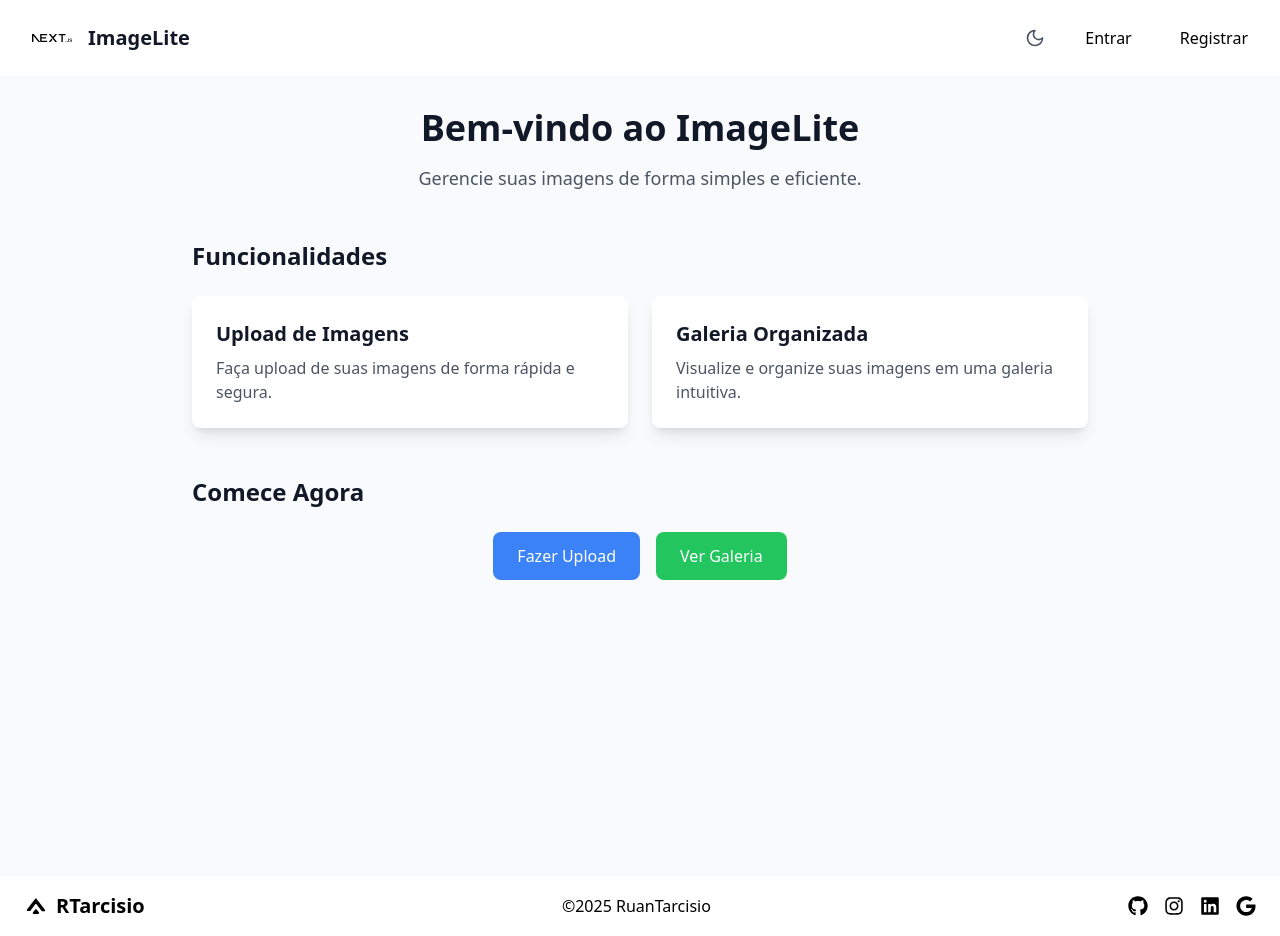
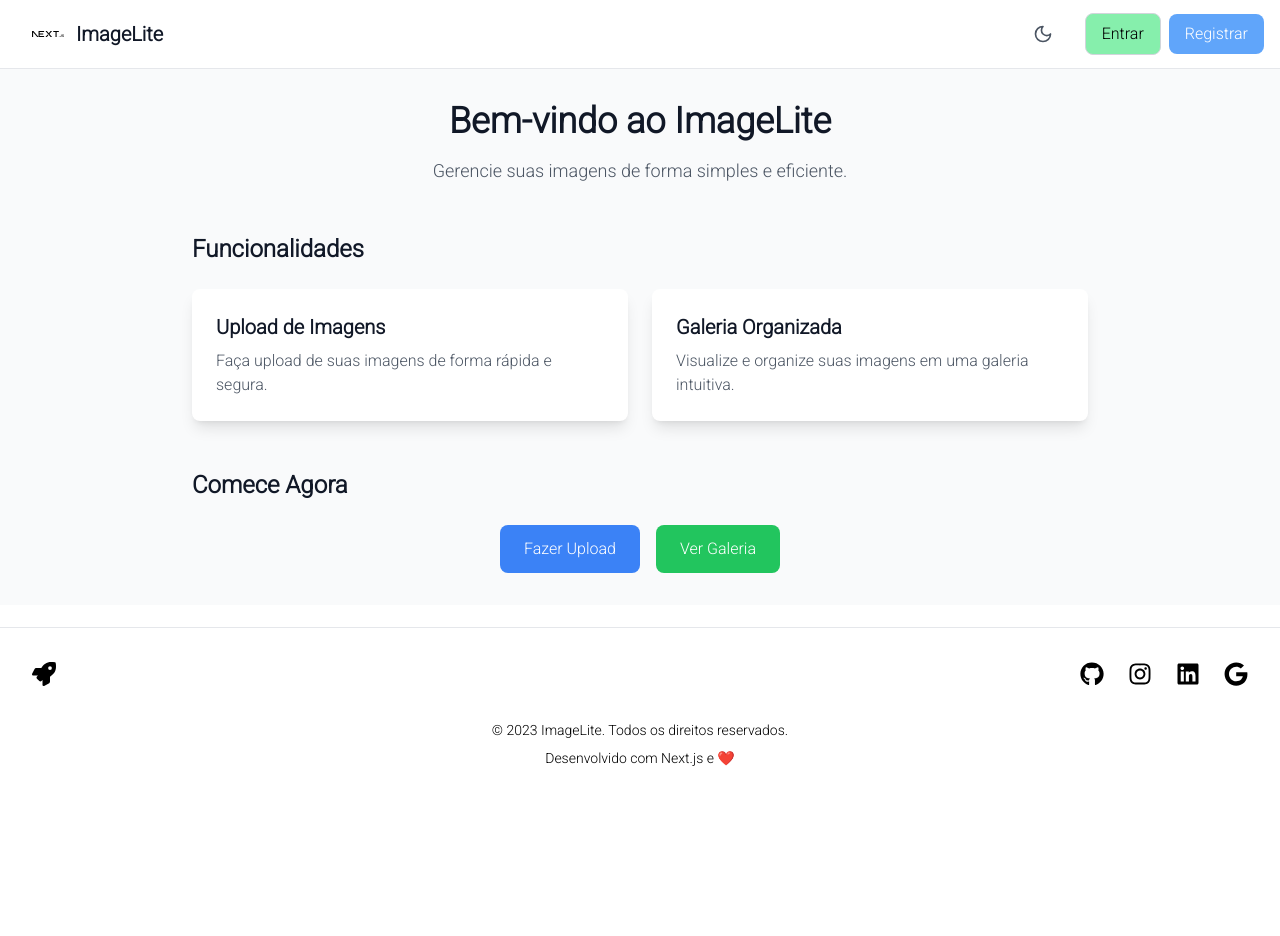
Before and after one commit to RuanTarcisio/imageLiteApiFront, a Next.js app: page / in a window 1280 px wide. After the commit the page ends 800 px from the top, so only its background shows below. Built offline with nearby package versions, Linux system fonts and the light colour scheme.

Commit message:
previous

```diff
--- a/src/app/layout.tsx
+++ b/src/app/layout.tsx
@@ -3,7 +3,7 @@ import 'react-toastify/ReactToastify.min.css'
 import type { Metadata } from 'next'
 import { Roboto } from 'next/font/google'
 import { ThemeProvider } from '@/components/theme-provider'
-
+import { AuthProvider } from './profile/ProfileContext'
 
 const roboto = Roboto({ subsets: ['latin'], weight: "300" })
 
@@ -18,20 +18,20 @@ export default function RootLayout({
   children: React.ReactNode
 }) {
   return (
-    <>
     <html lang="en" suppressHydrationWarning>
       <head />
-        <body>
+      <body className={roboto.className}>
         <ThemeProvider
           attribute="class"
           defaultTheme="system"
           enableSystem
           disableTransitionOnChange
         >
+          <AuthProvider> {/* Adicione o AuthProvider aqui */}
             {children}
+          </AuthProvider>
         </ThemeProvider>
       </body>
     </html>
-    </>
   )
 }
--- a/src/app/page.tsx
+++ b/src/app/page.tsx
@@ -4,7 +4,7 @@ export default function Home() {
   return (
     <div>
       <Template>
-        <div className="min-h-screen bg-gray-50 dark:bg-gray-900 p-8">
+        <div className="bg-gray-50 dark:bg-gray-900 p-8">
           <header className="text-center mb-12">
             <h1 className="text-4xl font-bold text-gray-900 dark:text-white">
               Bem-vindo ao ImageLite
--- a/src/app/profile/ProfileContext.tsx
+++ b/src/app/profile/ProfileContext.tsx
@@ -1,51 +1,87 @@
 "use client";
-
-import { createContext, useContext, useEffect, useState } from "react";
-import { useAuth } from "@/resources";
-import { useUserService } from "@/resources";
+import { createContext, useContext, useEffect, useState, useCallback, useRef } from "react";
+import { useAuth, useUserService } from "@/resources";
 
 interface AuthContextType {
   isAuthenticated: boolean;
   profileImage: string | null;
-  reloadProfileImage: () => void;
+  updateAuth: () => Promise<void>;
 }
 
 const AuthContext = createContext<AuthContextType>({
   isAuthenticated: false,
   profileImage: null,
-  reloadProfileImage: () => {},
+  updateAuth: async () => {},
 });
 
 export const AuthProvider = ({ children }: { children: React.ReactNode }) => {
   const auth = useAuth();
   const userService = useUserService();
-  const [isAuthenticated, setIsAuthenticated] = useState(false);
-  const [profileImage, setProfileImage] = useState<string | null>(null);
+  const [state, setState] = useState({
+    isAuthenticated: false,
+    profileImage: null as string | null,
+  });
+  const isMounted = useRef(true);
 
-  const fetchProfileImage = async () => {
-    if (auth.isSessionValid()) {
-      try {
-        const image = await userService.getProfileImage();
-        setProfileImage(image || "/default-avatar.png");
-      } catch (error) {
-        console.error("Erro ao carregar imagem do perfil:", error);
-        setProfileImage("/default-avatar.png");
+  const fetchProfileImage = useCallback(async () => {
+    if (!auth.isSessionValid()) return null;
+
+    try {
+      return await userService.getProfileImage() || "/default-avatar.png";
+    } catch (error) {
+      console.error("Error loading profile image:", error);
+      return "/default-avatar.png";
+    }
+  }, [auth, userService]);
+
+  const updateAuth = useCallback(async () => {
+    if (!isMounted.current) return;
+
+    const isAuthenticated = auth.isSessionValid();
+    const profileImage = isAuthenticated ? await fetchProfileImage() : null;
+
+    setState(prev => {
+      // Só atualiza se os valores realmente mudaram
+      if (prev.isAuthenticated === isAuthenticated && prev.profileImage === profileImage) {
+        return prev;
       }
-    }
-  };
+      return { isAuthenticated, profileImage };
+    });
+  }, [auth, fetchProfileImage]);
 
   useEffect(() => {
-    setIsAuthenticated(auth.isSessionValid());
-    fetchProfileImage();
-  }, [auth.isSessionValid()]);
+    // Atualização inicial
+    updateAuth();
+
+    // Listener para mudanças no storage
+    const handleStorageChange = (e: StorageEvent) => {
+      if (e.key === '_auth') {
+        updateAuth();
+      }
+    };
+
+    window.addEventListener('storage', handleStorageChange);
+
+    return () => {
+      isMounted.current = false;
+      window.removeEventListener('storage', handleStorageChange);
+    };
+  }, [updateAuth]); // Dependência estável graças ao useCallback
 
   return (
-    <AuthContext.Provider
-      value={{ isAuthenticated, profileImage, reloadProfileImage: fetchProfileImage }}
-    >
+    <AuthContext.Provider value={{
+      ...state,
+      updateAuth
+    }}>
       {children}
     </AuthContext.Provider>
   );
 };
 
-export const useAuthContext = () => useContext(AuthContext);
+export const useAuthContext = () => {
+  const context = useContext(AuthContext);
+  if (!context) {
+    throw new Error('useAuthContext must be used within an AuthProvider');
+  }
+  return context;
+};
--- a/src/app/upload/page.tsx
+++ b/src/app/upload/page.tsx
@@ -29,17 +29,21 @@ export default function FormularioPage(){
         const formData = new FormData();
         formData.append("file", dados.file);
         formData.append("name", dados.name);
-        formData.append("tags", dados.tags);
+
+        dados.tags
+            .split(',')
+            .map(tag => tag.trim())
+            .forEach(tag => formData.append("tags", tag));
 
         await service.salvar(formData)
 
         formik.resetForm();
         setImagePreview('')
-
-        setLoading(true)
+        setLoading(false)
 
         notification.notify('Upload send successfully', 'success')
     }
+
 
     function onFileUpload(event: React.ChangeEvent<HTMLInputElement>){
 
--- a/src/components/layout/Footer.tsx
+++ b/src/components/layout/Footer.tsx
@@ -1,68 +1,67 @@
-import { FaGithub, FaInstagram, FaLinkedin, FaGoogle } from "react-icons/fa";
+import { FaGithub, FaInstagram, FaLinkedin, FaGoogle, FaRocket } from "react-icons/fa";
 
 export const Footer = () => {
   return (
-    <footer className="footer bg-base-200 dark:bg-base-300 px-6 py-4 text-black dark:text-white">
-      <div className="flex w-full flex-wrap items-center justify-between">
+    <footer className="w-full bg-base-200 dark:bg-base-800 text-black dark:text-white border-t border-base-300 dark:border-base-700">
+      <div className="mx-auto max-w-7xl px-4 sm:px-6 lg:px-8 py-8">
+        <div className="flex flex-col md:flex-row items-center justify-between gap-6">
           {/* Logo e Nome */}
-        <div className="flex items-center gap-2 text-xl font-bold">
-          <svg
-            width="24"
-            height="24"
-            viewBox="0 0 24 24"
-            fill="none"
-            xmlns="http://www.w3.org/2000/svg"
-          >
-            <path
-              fillRule="evenodd"
-              clipRule="evenodd"
-              d="M17.6745 16.9224L12.6233 10.378C12.2167 9.85117 11.4185 9.8611 11.0251 10.3979L6.45728 16.631C6.26893 16.888 5.96935 17.0398 5.65069 17.0398H3.79114C2.9635 17.0398 2.49412 16.0919 2.99583 15.4336L11.0224 4.90319C11.4206 4.38084 12.2056 4.37762 12.608 4.89668L20.9829 15.6987C21.4923 16.3558 21.024 17.3114 20.1926 17.3114H18.4661C18.1562 17.3114 17.8638 17.1677 17.6745 16.9224ZM12.5866 15.5924L14.8956 18.3593C15.439 19.0105 14.976 20 14.1278 20H9.74075C8.9164 20 8.4461 19.0586 8.94116 18.3994L11.0192 15.6325C11.4065 15.1169 12.1734 15.0972 12.5866 15.5924Z"
-              fill="currentColor"
-            />
-          </svg>
-          <span>RTarcisio</span>
+          <div className="flex items-center gap-3">
+            <div className="text-primary dark:text-primary-400">
+              <FaRocket className="text-2xl" />
+            </div>
+            <span className="text-xl font-bold bg-gradient-to-r from-primary to-secondary bg-clip-text text-transparent">
+              ImageLite
+            </span>
           </div>
 
-        {/* Copyright */}
-        <aside className="grid-flow-col items-center">
-          <p>
-            ©2025{" "}
-            <a className="link link-hover font-medium" href="#">
-              RuanTarcisio
-            </a>
-          </p>
-        </aside>
-
           {/* Redes Sociais */}
-        <div className="flex h-5 gap-4">
+          <div className="flex gap-6">
             <a
               href="https://github.com/RuanTarcisio"
-            className="link hover:text-primary-content"
-            aria-label="Github Link"
+              target="_blank"
+              rel="noopener noreferrer"
+              className="hover:text-primary dark:hover:text-primary-400 transition-colors duration-200"
+              aria-label="Github"
             >
-            <FaGithub className="size-5" />
+              <FaGithub className="size-6" />
             </a>
             <a
-            href="https://www.instagram.com/ruantarciisio/"
-            className="link hover:text-primary-content"
-            aria-label="Instagram Link"
+              href="https://www.instagram.com/dev.correria/"
+              target="_blank"
+              rel="noopener noreferrer"
+              className="hover:text-pink-600 dark:hover:text-pink-400 transition-colors duration-200"
+              aria-label="Instagram"
             >
-            <FaInstagram className="size-5" />
+              <FaInstagram className="size-6" />
             </a>
             <a
               href="https://www.linkedin.com/in/ruan-tarcisio/"
-            className="link hover:text-primary-content"
-            aria-label="LinkedIn Link"
+              target="_blank"
+              rel="noopener noreferrer"
+              className="hover:text-blue-600 dark:hover:text-blue-400 transition-colors duration-200"
+              aria-label="LinkedIn"
             >
-            <FaLinkedin className="size-5" />
+              <FaLinkedin className="size-6" />
             </a>
             <a
-            href="mailto:ruantarciisio@gmail.com"
-            className="link hover:text-primary-content"
-            aria-label="E-mail"
+              href="mailto:dev.correria@gmail.com"
+              className="hover:text-red-600 dark:hover:text-red-400 transition-colors duration-200"
+              aria-label="Enviar email"
             >
-            <FaGoogle className="size-5" />
+              <FaGoogle className="size-6" />
             </a>
+          </div>
+        </div>
+
+        {/* Copyright - Centralizado */}
+        <div className="mt-8 text-center text-sm text-base-content/70 dark:text-base-content/50">
+          <p>
+            © {new Date().getFullYear()} ImageLite. Todos os direitos reservados.
+          </p>
+          <p className="mt-2">
+            Desenvolvido com <span className="text-primary">Next.js</span> e ❤️
+          </p>
         </div>
       </div>
     </footer>
--- a/src/components/layout/Header.tsx
+++ b/src/components/layout/Header.tsx
@@ -1,109 +1,153 @@
+"use client";
 import { useEffect, useState } from "react";
 import { useTheme } from "next-themes";
-// import { useAuth } from "@/hooks/useAuth";
-import { useUserService, useAuth } from "@/resources";
 import { useRouter } from "next/navigation";
 import Image from "next/image";
 import { Menu, MenuButton, MenuItem, MenuItems } from "@headlessui/react";
-import { Sun, Moon } from "lucide-react";
+import { Sun, Moon, User, Settings, LogOut } from "lucide-react";
 import { Button } from "../common";
-
 import { useAuthContext } from "@/app/profile/ProfileContext";
+import { useAuth } from "@/resources";
 
 export const Header = () => {
   const { theme, setTheme, systemTheme } = useTheme();
   const [isMounted, setIsMounted] = useState(false);
-  const { isAuthenticated, profileImage, reloadProfileImage } = useAuthContext();
+  const { isAuthenticated, profileImage, updateAuth } = useAuthContext();
   const router = useRouter();
+  const auth = useAuth();
 
-  useEffect(() => {
-    setIsMounted(true);
-  }, []);
+  // Verifica se o componente está montado para evitar hidratação
+  useEffect(() => setIsMounted(true), []);
 
   const currentTheme = theme === "system" ? systemTheme : theme;
+
+  const handleLogout = async () => {
+    try {
+      await auth.invalidateSession();
+      await updateAuth();
+      router.push("/");
+      setTimeout(() => router.refresh(), 100); // Força atualização com pequeno delay
+    } catch (error) {
+      console.error("Falha no logout:", error);
+    }
+  };
 
   if (!isMounted) return null;
 
   return (
-    <nav className="navbar bg-base-100 shadow flex justify-between items-center p-4 dark:bg-gray-800">
+    <header className="sticky top-0 z-50 bg-white/80 dark:bg-gray-800/80 backdrop-blur-sm border-b border-gray-200 dark:border-gray-700">
+      <div className="container mx-auto px-4 py-3 flex justify-between items-center">
         {/* Logo */}
-      <Button className="hover:text-indigo-600" onClick={() => router.push("/")}>
-        <div className="flex space-x-4">
-          <Image src="/next.svg" alt="Logo" width={40} height={40} />
+        <Button
+          variant="ghost"
+          onClick={() => router.push("/")}
+          className="hover:bg-gray-100 dark:hover:bg-gray-700 p-2"
+          aria-label="Home"
+        >
+          <div className="flex items-center gap-3">
+            <Image
+              src="/next.svg"
+              alt="Logo ImageLite"
+              width={32}
+              height={32}
+              className="dark:invert"
+              priority
+            />
             <h1 className="text-xl font-semibold text-gray-900 dark:text-gray-100">
               ImageLite
             </h1>
           </div>
         </Button>
 
-      {/* Área Direita */}
+        {/* Área de Controle */}
         <div className="flex items-center gap-4">
           {/* Alternador de Tema */}
-        <button
+          <Button
+            variant="ghost"
             onClick={() => setTheme(currentTheme === "dark" ? "light" : "dark")}
-          className="p-2 hover:bg-gray-100 dark:hover:bg-gray-700 rounded-full transition"
+            aria-label={`Alternar para tema ${currentTheme === "dark" ? "claro" : "escuro"}`}
+            className="hover:bg-gray-100 dark:hover:bg-gray-700"
           >
             {currentTheme === "dark" ? (
               <Sun className="w-5 h-5 text-yellow-400" />
             ) : (
-            <Moon className="w-5 h-5 text-gray-600" />
+              <Moon className="w-5 h-5 text-gray-600 dark:text-gray-400" />
             )}
-        </button>
+          </Button>
 
-        {/* Avatar Dropdown */}
+         {/* Auth Section */}
          {isAuthenticated ? (
-          <Menu as="div" className="relative inline-block text-left">
-            <MenuButton className="flex items-center focus:outline-none">
-              <div className="avatar">
-                <div className="size-9.5 rounded-full">
+            <Menu as="div" className="relative">
+              <MenuButton
+                as={Button}
+                variant="ghost"
+                className="hover:bg-gray-100 dark:hover:bg-gray-700"
+              >
+                <div className="w-12 h-12 rounded-full overflow-hidden ring-2 ring-primary-500 dark:ring-primary-400">
                   <Image
                     src={profileImage || "/default-avatar.png"}
-                    alt="avatar"
-                    width={38}
-                    height={38}
-                    className="rounded-full"
+                    alt="User avatar"
+                    width={36}
+                    height={36}
+                    className="w-full h-full object-cover"
                   />
-                </div>
                 </div>
               </MenuButton>
 
-            <MenuItems className="absolute right-0 mt-2 w-48 bg-white dark:bg-gray-800 rounded-md shadow-lg z-50 text-black dark:text-white">
+              <MenuItems className="absolute right-0 mt-2 w-48 bg-white dark:bg-gray-800 rounded-md shadow-lg z-50 border border-gray-200 dark:border-gray-700">
+                <div className="p-1">
                   <MenuItem>
                     <button
                       onClick={() => router.push("/profile")}
-                  className="block w-full text-left px-4 py-2 hover:bg-gray-100 dark:hover:bg-gray-700"
+                      className="flex items-center w-full px-4 py-2 text-sm rounded hover:bg-gray-100 dark:hover:bg-gray-700"
                     >
+                      <User className="mr-2 h-4 w-4" />
                       Meu Perfil
                     </button>
                   </MenuItem>
                   <MenuItem>
                     <button
                       onClick={() => router.push("/settings")}
-                  className="block w-full text-left px-4 py-2 hover:bg-gray-100 dark:hover:bg-gray-700"
+                      className="flex items-center w-full px-4 py-2 text-sm rounded hover:bg-gray-100 dark:hover:bg-gray-700"
                     >
+                      <Settings className="mr-2 h-4 w-4" />
                       Configurações
                     </button>
                   </MenuItem>
+                </div>
+                <div className="p-1 border-t border-gray-200 dark:border-gray-700">
                   <MenuItem>
                     <button
-                  onClick={() => {
-                    auth.invalidateSession();
-                    router.push("/login");
-                  }}
-                  className="block w-full text-left px-4 py-2 hover:bg-gray-100 dark:hover:bg-gray-700"
+                      onClick={handleLogout}
+                      className="flex items-center w-full px-4 py-2 text-sm rounded text-red-600 hover:bg-red-50 dark:text-red-400 dark:hover:bg-red-900/20"
                     >
+                      <LogOut className="mr-2 h-4 w-4" />
                       Sair
                     </button>
                   </MenuItem>
+                </div>
               </MenuItems>
             </Menu>
           ) : (
-          <div className="flex space-x-4">
-            <Button onClick={() => router.push("/login")}>Entrar</Button>
-            <Button onClick={() => router.push("/register")}>Registrar</Button>
+            <div className="flex items-center gap-2">
+              <Button
+                variant="outline"
+                onClick={() => router.push("/login")}
+                className="hidden sm:inline-flex border border-gray-300 bg-green-300 hover:bg-green-400 dark:border-gray-600 dark:text-white dark:bg-green-600 dark:hover:bg-green-800"
+              >
+                Entrar
+              </Button>
+              <Button
+                onClick={() => router.push("/register")}
+                className="hidden sm:inline-flex bg-blue-400 text-white hover:bg-blue-700 dark:bg-blue-500 dark:hover:bg-blue-600"
+              >
+                Registrar
+              </Button>
+
             </div>
           )}
         </div>
-    </nav>
+      </div>
+    </header>
   );
 };
--- a/src/resources/images/image.service.ts
+++ b/src/resources/images/image.service.ts
@@ -1,4 +1,4 @@
-import { Image } from "./image.resource";
+import { Image } from "../types";
 
 class ImageService {
     baseURL: string = 'http://localhost:8080/v1/images';
@@ -37,9 +37,10 @@ class ImageService {
 
             if (!response.ok) {
                 console.error(`Erro na requisição: ${response.statusText}`);
-                return undefined; // Retorna undefined em caso de erro na requisição
+                                throw new Error(`Erro na requisição: ${response.statusText}`);
+// return undefined; // Retorna undefined em caso de erro na requisição
             }
-
+            console.log(localStorage.getItem('token'))
             return response.headers.get('location') ?? undefined;
         } catch (error) {
             console.error("Erro ao salvar imagem:", error);
```
Also changed, not shown: src/app/galeria/page.tsx (+32 -24 lines). Lines whose indentation alone changed are shown as unchanged.
